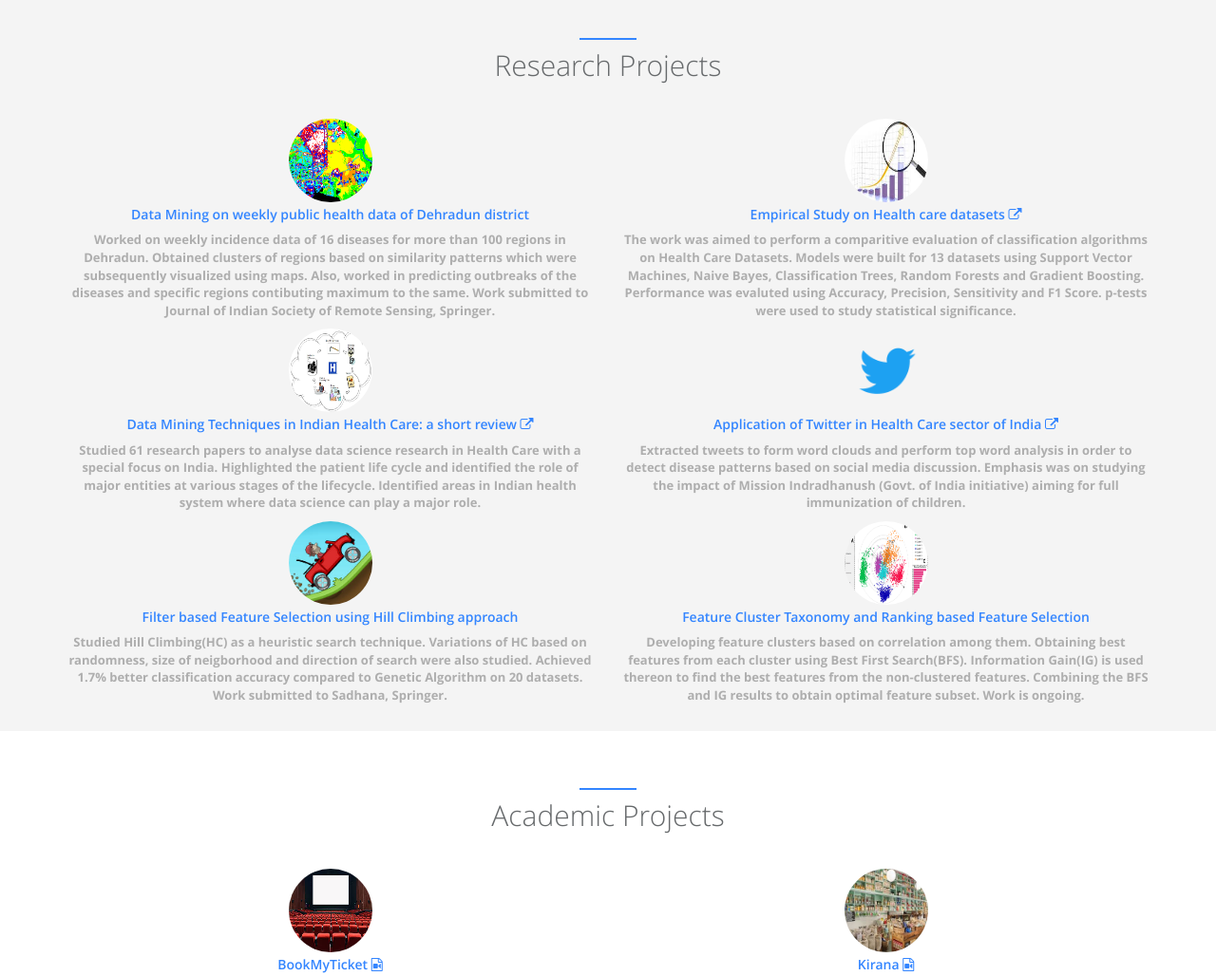
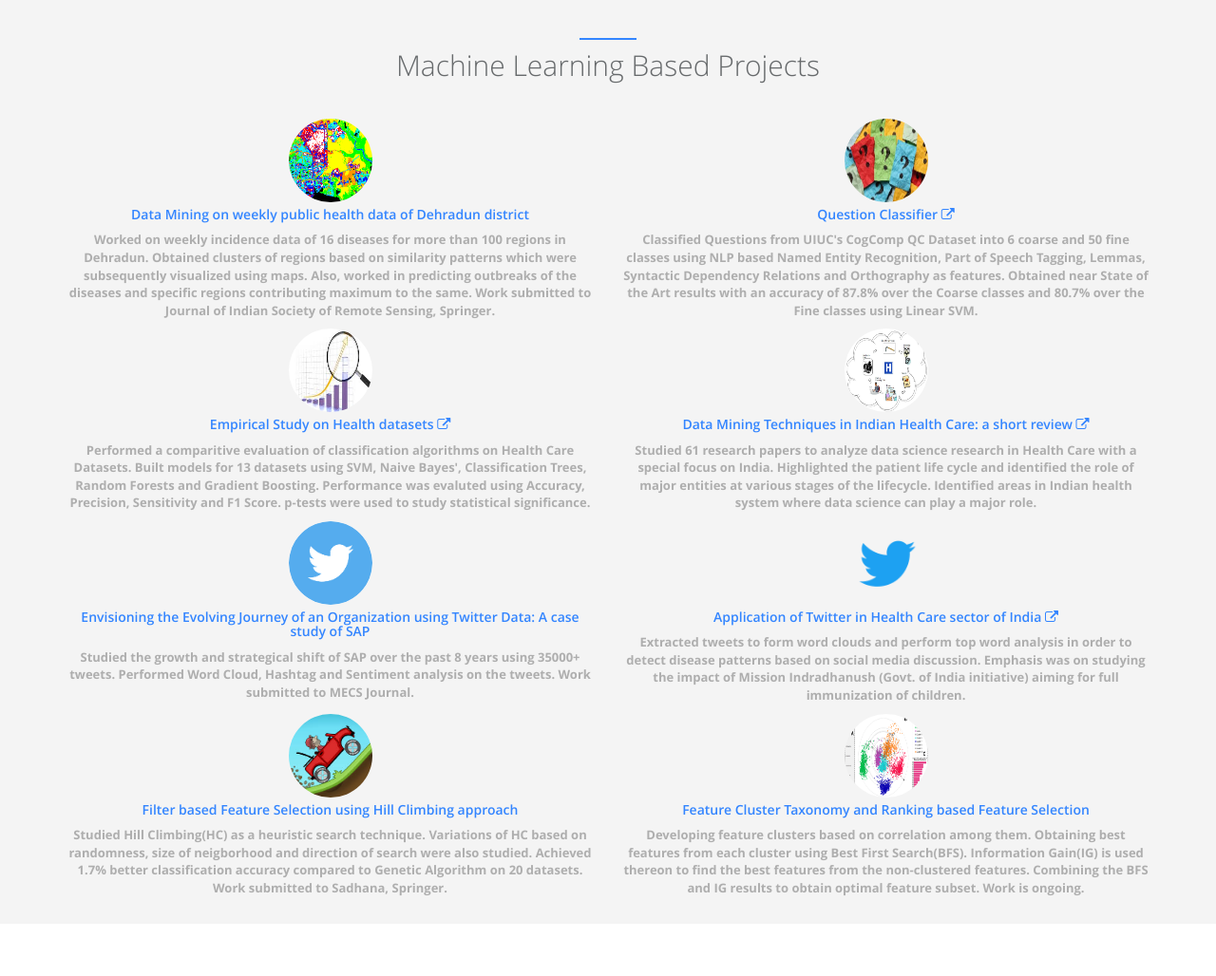
Before and after one commit to amankedia/amankedia.github.io, a plain HTML site: page index.html in a window 1280 px wide. Shown: the part 3260-4288 px from the top of the page at 95% size. Drawn offline with nearby package versions, Linux system fonts and the light colour scheme; no server answers; files whose address does not match are found by name.

Commit message:
Projects Updated

```diff
--- a/index.html
+++ b/index.html
@@ -585,46 +585,60 @@
     <div class="row m-b-lg">
         <div class="col-lg-12 text-center">
             <div class="navy-line"></div>
-            <h1><span data-i18n="projects.my_projects">Research Projects</span></h1>
+            <h1><span data-i18n="projects.my_projects">Machine Learning Based Projects</span></h1>
         </div>
     </div>
     <div class="row">
-
-
 
             <div class="col-sm-6 wow  fadeInLeft ">
 
               <div class="team-member">
                   <img src="static/img/landing/remote sensing.gif" class="img-responsive img-circle img-small" alt="">
                   <h4><!--<a href="http://www.hrpub.org/journals/article_info.php?aid=5730" target="blank">--><span class="navy"> Data Mining on weekly public health data of Dehradun district <!--<i class="fa fa-external-link"></i></a>--></span></h4>
-                  <p><b><span data-i18n="projects.dehradun">Worked on weekly incidence data of 16 diseases for more than 100 regions in Dehradun. Obtained clusters of regions based on similarity patterns which were subsequently visualized using maps. Also, worked in predicting outbreaks of the diseases and specific regions contibuting maximum to the same. <br/>Work submitted to Journal of Indian Society of Remote Sensing, Springer.</span></b></p>
+                  <p><b><span data-i18n="projects.dehradun">Worked on weekly incidence data of 16 diseases for more than 100 regions in Dehradun. Obtained clusters of regions based on similarity patterns which were subsequently visualized using maps. Also, worked in predicting outbreaks of the diseases and specific regions contributing maximum to the same. <br/>Work submitted to Journal of Indian Society of Remote Sensing, Springer.</span></b></p>
+              </div>
+          </div>
+
+			<div class="col-sm-6 wow  fadeInRight ">
+
+              <div class="team-member">
+                  <img src="static/img/landing/question_classifier.jpg" class="img-responsive img-circle img-small" alt="">
+                  <h4><a href="https://github.com/amankedia/Question-Classification" target="blank"><span class="navy"> Question Classifier <i class="fa fa-external-link"></i></a></span></h4>
+                  <p><b><span data-i18n="projects.dehradun">Classified Questions from UIUC's CogComp QC Dataset into 6 coarse and 50 fine classes using NLP based Named Entity Recognition, Part of Speech Tagging, Lemmas, Syntactic Dependency Relations and Orthography as features. Obtained near State of the Art results with an accuracy of 87.8% over the Coarse classes and 80.7% over the Fine classes using Linear SVM.<br></span></b></p>
               </div>
           </div>
 
 
-
-            <div class="col-sm-6 wow  fadeInRight ">
+            <div class="col-sm-6 wow  fadeInLeft ">
 
 			  <div class="team-member">
                   <img src="static/img/landing/empirical study.jpg" class="img-responsive img-circle img-small" alt="">
-                  <h4><a href="http://www.hrpub.org/journals/article_info.php?aid=5730" target="blank"><span class="navy">Empirical Study on Health care datasets <i class="fa fa-external-link"></i></a></span></h4>
-                  <p><b><span data-i18n="projects.empirical">The work was aimed to perform a comparitive evaluation of classification algorithms on Health Care Datasets. Models were built for 13 datasets using Support Vector Machines, Naive Bayes, Classification Trees, Random Forests and Gradient Boosting. Performance was evaluted using Accuracy, Precision, Sensitivity and F1 Score. p-tests were used to study statistical significance.</span></b></p>
+                  <h4><a href="http://www.hrpub.org/journals/article_info.php?aid=5730" target="blank"><span class="navy">Empirical Study on Health datasets <i class="fa fa-external-link"></i></a></span></h4>
+                  <p><b><span data-i18n="projects.empirical">Performed a comparitive evaluation of classification algorithms on Health Care Datasets. Built models for 13 datasets using SVM, Naive Bayes', Classification Trees, Random Forests and Gradient Boosting. Performance was evaluted using Accuracy, Precision, Sensitivity and F1 Score. p-tests were used to study statistical significance.</span></b></p>
               </div>
 
           </div>
 
-		  <div class="col-sm-6 wow  fadeInLeft ">
+		  <div class="col-sm-6 wow  fadeInRight ">
 
               <div class="team-member">
                   <img src="static/img/landing/dmhealthcare.jpg" class="img-responsive img-circle img-small" alt="">
                   <h4><a href="http://ieeexplore.ieee.org/abstract/document/7456611/" target="blank"><span class="navy">Data Mining Techniques in Indian Health Care: a short review <i class="fa fa-external-link"></i></a></span></h4>
                   <p><b>
-				  <span data-i18n="projects.review"><b>Studied 61 research papers to analyse data science research in Health Care with a special focus on India. Highlighted the patient life cycle and identified the role of major entities at various stages of the lifecycle. Identified areas in Indian health system where data science can play a major role. </span></b></p>
+				  <span data-i18n="projects.review"><b>Studied 61 research papers to analyze data science research in Health Care with a special focus on India. Highlighted the patient life cycle and identified the role of major entities at various stages of the lifecycle. Identified areas in Indian health system where data science can play a major role. </span></b></p>
               </div>
 
           </div>
 
+			<div class="col-sm-6 wow  fadeInLeft ">
 
+			  <div class="team-member">
+                  <img src="static/img/landing/twitter1.png" class="img-responsive img-circle img-small" alt="">
+                  <h4><!--<a href="http://ieeexplore.ieee.org/abstract/document/7507896/" target="blank">--><span class="navy">Envisioning the Evolving Journey of an Organization using Twitter Data: A case study of SAP <!--<i class="fa fa-external-link"></i>--></a></span></h4>
+                  <p><b><span data-i18n="projects.twitter">Studied the growth and strategical shift of SAP over the past 8 years using 35000+ tweets. Performed Word Cloud, Hashtag and Sentiment analysis on the tweets. Work submitted to MECS Journal.</span></b></p>
+              </div>
+
+          </div>
 
             <div class="col-sm-6 wow  fadeInRight ">
 
@@ -803,6 +817,8 @@
 
 		<li class="entry"><h2><strong>Innovation Award, SAP.</strong></h2> Awarded for developing a system in <i>What The Hack</i> hackathon capable of matching candidates with skill sets based on Resumes and online scraped data</li>
 		<li class="entry"><h2><strong>Selected to be part of Machine Learning Enablement Community, SAP Labs India</strong></h2> Amongst the shortlisted top 50 coders in <i>Are you the One</i>, programming contest organized by SAP</li>
+		<li class="entry"><h2><strong><a href ="https://www.coursera.org/account/accomplishments/certificate/MFQ88QTNGWPD" target="blank">Certifications from DeepLearning.ai (Coursera)</a></strong></h2></li>
+		<li class="entry"><h2><strong><a href ="https://www.coursera.org/api/legacyCertificates.v1/spark/statementOfAccomplishment/973494~4327926/pdf?lipi=urn%3Ali%3Apage%3Ad_flagship3_profile_view_base%3BMMG409%2BSRY6W4I2MFOUsvQ%3D%3D" target="blank">R Certification, John Hopkins University (Coursera)</a></strong></h2></li>
 		<li class="entry"><h2><strong>Sougata Mondal Memorial Award, Institute of Engineering & Management</strong></h2> Awarded during <i>Senior</i> year at UG institute for outstanding contribution</li>
 		<li class="entry"><h2><strong>Outstanding Student of The Year, Institute of Engineering & Management</strong></h2> Awarded during <i>Junior</i> year at UG institute for overall contribution</li>
 		<li class="entry"><h2><strong>Winner, Student Lecture Series, Brahma Tejas, SPIE</strong></h2> Awarded by <i>SPIE</i> chapter, IEM for presenting lecture on nanotechnology</li>
```
Also changed, not shown: static/img/landing/question_classifier.jpg (added), static/img/landing/twitter1.jpg (added), static/img/landing/twitter1.png (added).
